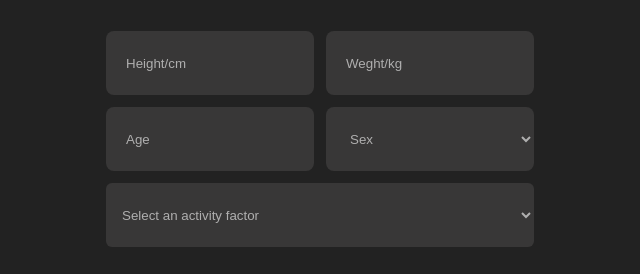
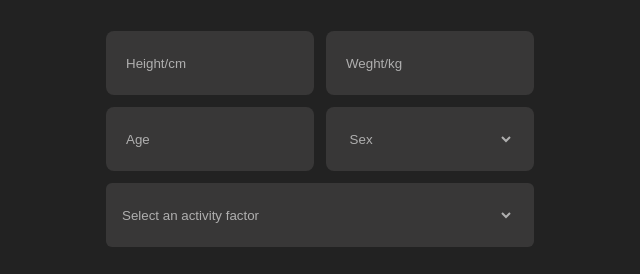
Before and after one commit to AnsarulIslam10/Assignment-2, a plain HTML site: page index.html in a window 1280 px wide. Shown: the part 2886-3160 px from the top of the page, 600-1240 px from the left. Drawn offline with Linux system fonts and the light colour scheme; a web font is replaced by a local one.

Commit message:
added border-right on bmi calculator's select tag

```diff
--- a/index.html
+++ b/index.html
@@ -181,6 +181,8 @@
                             <input type="text" name="" id="" placeholder="Age">
                             <select name="" id="">
                                 <option value="">Sex</option>
+                                <option value="">Male</option>
+                                <option value="">Female</option>
                             </select>
                         </div>
                         <div class="row-3">
--- a/style.css
+++ b/style.css
@@ -474,7 +474,9 @@ td {
     margin-bottom: 30px;
     border: none;
 }
-
+.row-2 select, .row-3 select{
+    Border-right: 20px solid transparent;
+}
 ::placeholder {
     color: rgba(255, 255, 255, 0.6);
 }
```
